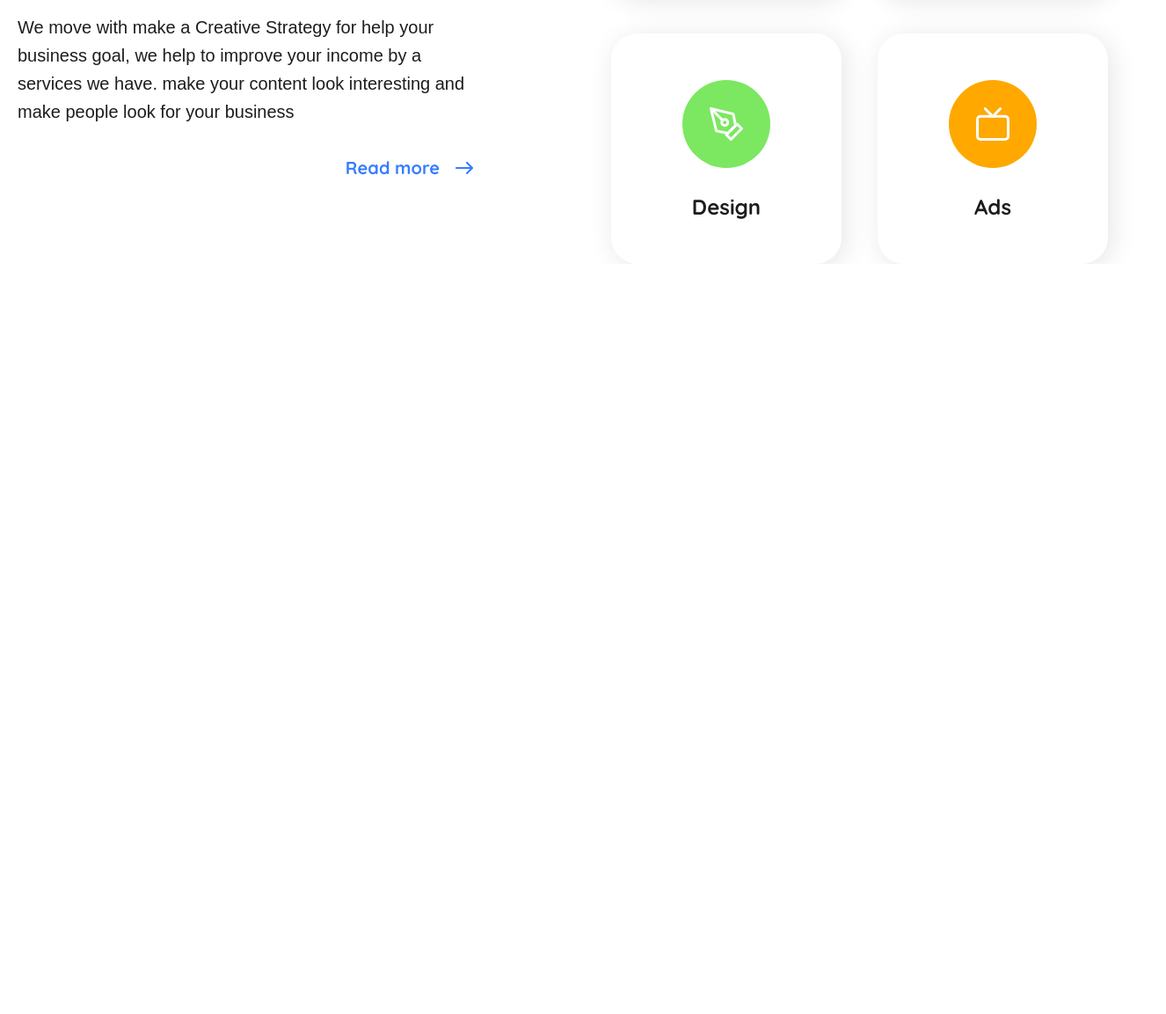
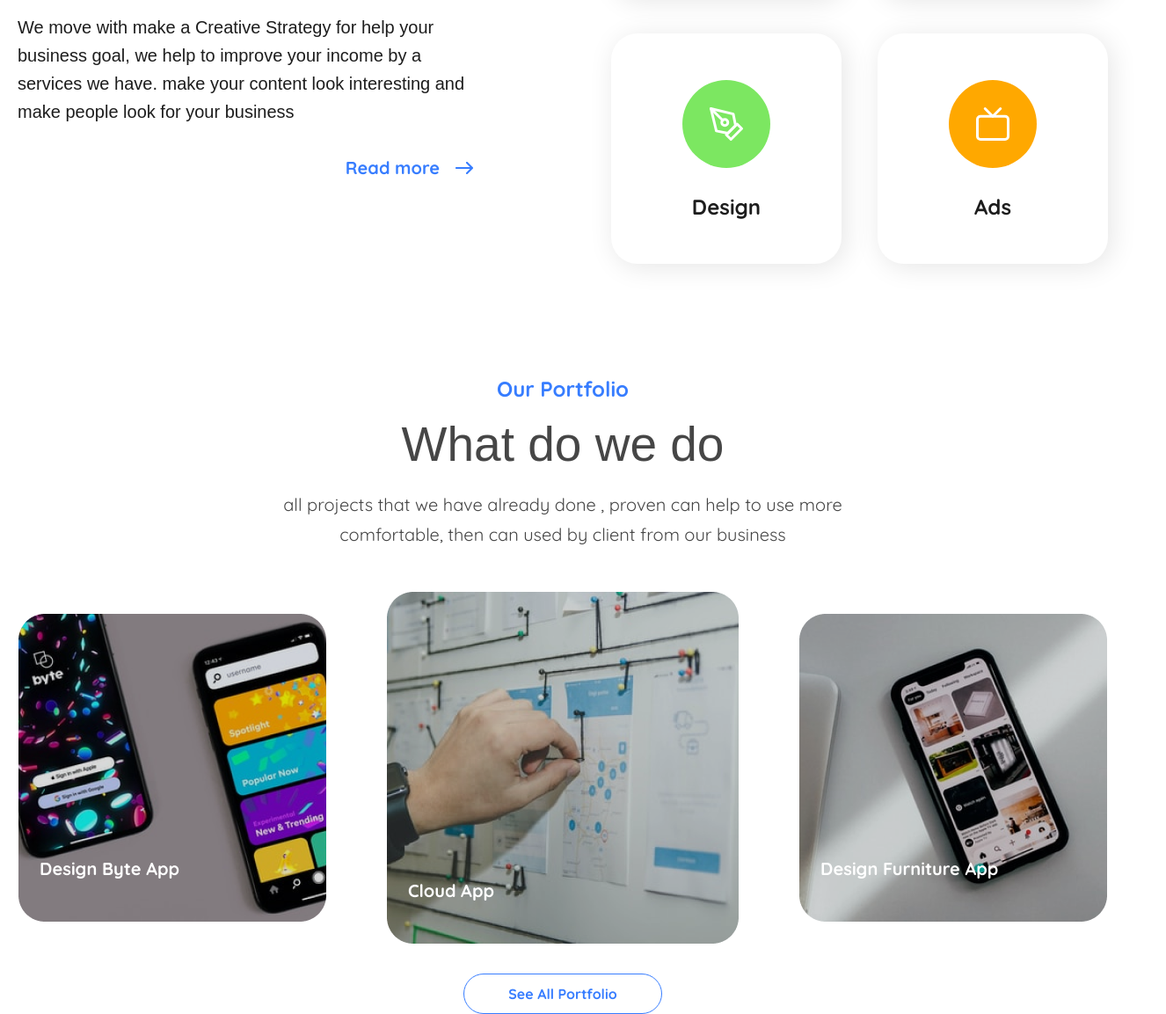
Before and after one commit to shtilsp1/agent-landing, a website built with Vite: page index.html in a window 1280 px wide. Shown: the part 2213-3366 px from the top of the page at 88% size, 1326 px wide, since content can reach past the window. Before the commit the page ends 2513 px from the top, so only its background shows below. Built offline with nearby package versions, Linux system fonts and the light colour scheme.

Commit message:
added Portfolio block

```diff
--- a/index.html
+++ b/index.html
@@ -5,7 +5,7 @@
     <link rel="icon" type="image/svg+xml" href="/vite.svg" />
     <meta name="viewport" content="width=device-width, initial-scale=1.0" />
     <link rel="stylesheet" href="src/css/main.css" />
-    <title>Vite App</title>
+    <title>Agency Creative</title>
   </head>
   <body>
 
@@ -207,6 +207,50 @@
             </a>
           </section>
         </section>
+
+        <section class="main__portfolio">
+          <h3 class="portfolio__subtitle">Our Portfolio</h3>
+          <h2 class="portfolio__title">What do we do</h2>
+          <p class="portfolio__text">all projects that we have already done , proven can help to use more comfortable, then can used by client from our business</p>
+          <section class="portfolio__cards">
+            <div class="portfolio__cards-card">
+              <p class="portfolio__cards-card-text">Design Byte App</p>
+            </div>
+            <div class="portfolio__cards-card active-card">
+              <p class="portfolio__cards-card-text">Cloud App</p>
+            </div>
+            <div class="portfolio__cards-card">
+              <p class="portfolio__cards-card-text">Design Furniture App</p>
+            </div>
+          </section>
+          <button class="transparent_button">See All Portfolio</button>
+          <div class="portfolio__dots purple-dots">
+            <div class="about__dot purple"></div>
+            <div class="about__dot purple"></div>
+            <div class="about__dot purple"></div>
+            <div class="about__dot purple"></div>
+            <div class="about__dot purple"></div>
+            <div class="about__dot purple"></div>
+            <div class="about__dot purple"></div>
+            <div class="about__dot purple"></div>
+            <div class="about__dot purple"></div>
+            <div class="about__dot purple"></div>
+            <div class="about__dot purple"></div>
+            <div class="about__dot purple"></div>
+            <div class="about__dot purple"></div>
+            <div class="about__dot purple"></div>
+            <div class="about__dot purple"></div>
+            <div class="about__dot purple"></div>
+            <div class="about__dot purple"></div>
+            <div class="about__dot purple"></div>
+            <div class="about__dot purple"></div>
+            <div class="about__dot purple"></div>
+            <div class="about__dot purple"></div>
+            <div class="about__dot purple"></div>
+            <div class="about__dot purple"></div>
+            <div class="about__dot purple"></div>
+          </div>
+        </section>
       </main>
 
 
--- /dev/null
+++ b/src/scss/components/_portfolio.scss
@@ -0,0 +1,76 @@
+@use "../abstracts/variables";
+@use "../abstracts/mixins";
+
+.main__portfolio {
+  padding-top: 130px;
+  @include mixins.flex-center-column;
+
+  .portfolio__subtitle {
+    font-size: variables.$semi-bold-font-size;
+    color: variables.$blue-color;
+    font-family: "Quicksand-bold", sans-serif;
+    padding-bottom: 24px;
+  }
+
+  .portfolio__title {
+    font-size: variables.$bold-font-size;
+    font-family: "Nunito-bold", sans-serif;
+    padding-bottom: 24px;
+    color: variables.$regular-color;
+  }
+
+  .portfolio__text {
+    color: variables.$regular-color;
+    font-size: variables.$regular-font-size;
+    font-family: "Quicksand-Regular", sans-serif;
+    padding-bottom: 48px;
+    width: 647px;
+    line-height: 34px;
+    text-align: center;
+  }
+
+  .portfolio__cards {
+    @include mixins.flex-center;
+    gap: 69px;
+    padding-bottom: 34px;
+
+    .portfolio__cards-card {
+      @include mixins.flex-center-column;
+      justify-content: flex-end;
+      align-items: flex-start;
+      padding-bottom: 50px;
+      padding-left: 24px;
+      font-family: "Quicksand-Bold", sans-serif;
+      font-size: variables.$regular-font-size;
+      color: white;
+    }
+  }
+
+  .portfolio__cards-card:nth-child(odd) {
+    width: 350px;
+    height: 350px;
+  }
+
+  .portfolio__cards-card:nth-child(1) {
+    width: 350px;
+    height: 350px;
+    background-image: url("/assets/images/design.png");
+  }
+
+  .portfolio__cards-card:nth-child(2) {
+    width: 400px;
+    height: 400px;
+    background-image: url("/assets/images/cloud.png");
+    background-size: contain;
+  }
+
+
+  .portfolio__cards-card:nth-child(3) {
+    width: 350px;
+    height: 350px;
+    background-image: url("/assets/images/furniture.png");
+    background-size: contain;
+  }
+
+
+}
--- a/src/scss/main.scss
+++ b/src/scss/main.scss
@@ -12,3 +12,4 @@
 @use "components/background-balls";
 @use "components/about-us";
 @use "components/services";
+@use "components/portfolio";
```
Also changed, not shown: assets/images/cloud.png (added), assets/images/design.png (added), assets/images/furniture.png (added), src/css/main.css, src/scss/main.css, 2 other files.
